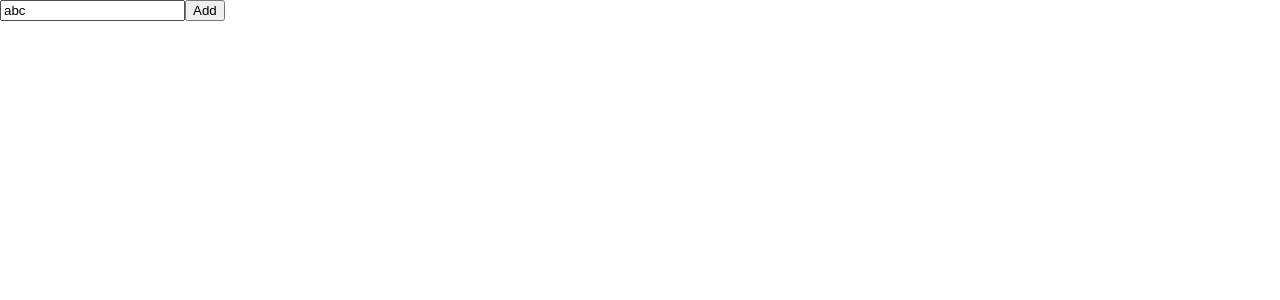
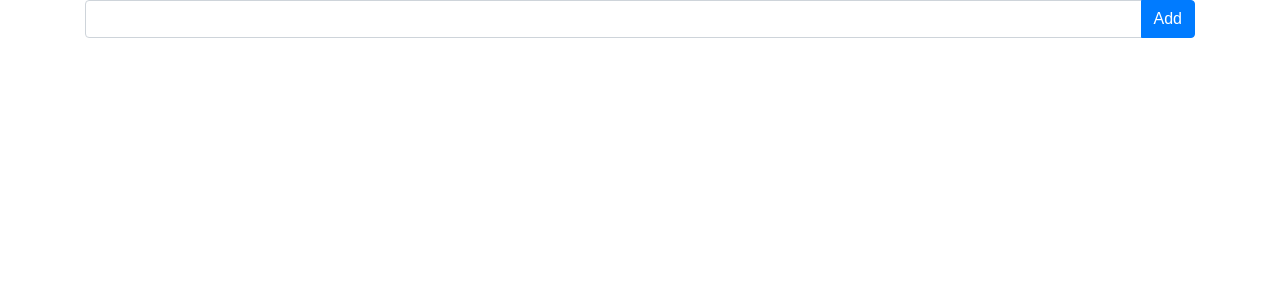
Before and after one commit to alinaMy/todo-list, a React (Create React App) app: page / in a window 1280 px wide. Shown: the top 300 px of the page. Built offline with nearby package versions, Linux system fonts and the light colour scheme.

Commit message:
bootstrap connected: button colored blue

```diff
--- a/package.json
+++ b/package.json
@@ -4,12 +4,13 @@
   "private": true,
   "homepage": "https://alinaMy.github.io/todo-list",
   "dependencies": {
+    "bootstrap": "^4.0.0",
     "react": "^16.2.0",
     "react-dom": "^16.2.0",
     "react-scripts": "1.1.1"
   },
   "scripts": {
-    "deploy" : "npm run build&&gh-pages -d build",
+    "deploy": "npm run build&&gh-pages -d build",
     "start": "react-scripts start",
     "build": "react-scripts build",
     "test": "react-scripts test --env=jsdom",
--- a/src/index.js
+++ b/src/index.js
@@ -1,5 +1,6 @@
 import React from 'react';
 import ReactDOM from 'react-dom';
+import 'bootstrap/dist/css/bootstrap.css';
 import './index.css';
 import App from './layout/App';
 import registerServiceWorker from './registerServiceWorker';
--- a/src/layout/App.js
+++ b/src/layout/App.js
@@ -8,15 +8,16 @@ class App extends Component {
 
     this.state = {
       todoList: [],
-      todoInput: 'abc'
+      todoInput: ''
     };
   }
 
   addTodo() {
-    console.log('Click');
     const todoList = this.state.todoList;
-    todoList.push(this.state.todoInput);
 
+    // while(todoInput != ' ') {
+    //   todoList.push(this.state.todoInput);
+    // }
     this.setState({
       todoList: todoList,
       todoInput: ''
@@ -28,24 +29,26 @@ class App extends Component {
 
     console.log(this.state.todoList)
     return (
-      <div>
+      <div className="container">
+
+        <div className="input-group">
           <input
+            className="form-control"
             type='text'
             value={this.state.todoInput}
             onChange={(e) => this.setState({ todoInput: e.target.value })}
-
           />
-        <button onClick={() => this.addTodo()}>Add</button>
-
+          <div className="input-group-append">
+            <button className="btn btn-primary" onClick={() => this.addTodo()}>Add</button>
+          </div>
+        </div>
           <ul>
             {
               this.state.todoList.map((el, i) => <li key={el + i}>{el}</li>)
             }
+          </ul>
+      </div>
 
-
-        </ul>
-
-      </div>
           );
           }
           }
```
Also changed, not shown: 1 other file (tests, documents, lock files or other folders). Lines whose indentation alone changed are shown as unchanged.
